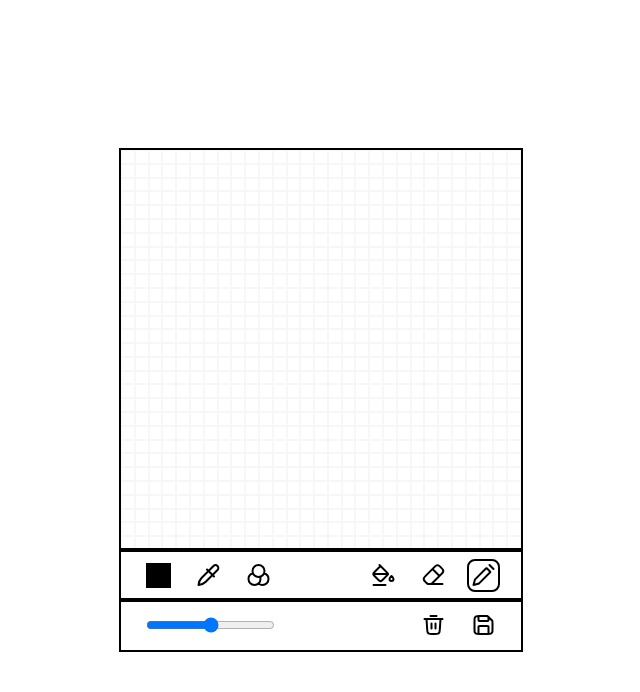
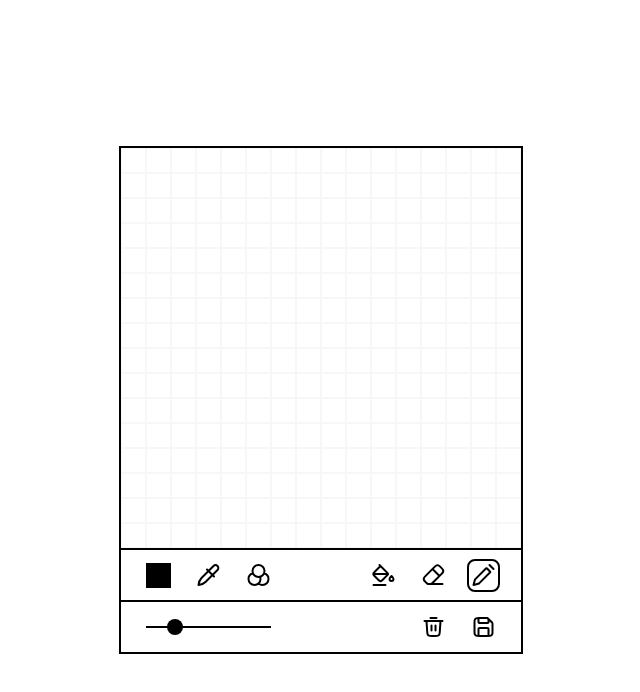
Before and after one commit to JakubKacprzak/Etch-A-Sketch, a plain HTML site: page index.html in a window 1280 px wide. Shown: the whole page, without its empty margins (319-959 px from the left). Drawn offline with Linux system fonts and the light colour scheme.

Commit message:
last touch

```diff
--- a/app.js
+++ b/app.js
@@ -20,7 +20,7 @@ document.addEventListener('DOMContentLoaded', () => {
   boardGrid.addEventListener('input', createBoard);
   clear.addEventListener('click', clearBoard);
   colorPick.addEventListener('input', chooseColor);
-  saveButton.addEventListener('click', saveBoardAsImage)
+  // saveButton.addEventListener('click', saveBoardAsImage)
 
   boardGrid.value = boardSize;
 
--- a/index.html
+++ b/index.html
@@ -51,7 +51,7 @@
         </div>
         <div class="ui-options">
           <div class="board-resolution">
-            <input type="range" id="board-grid" min="8" max="50">
+            <input type="range" id="board-grid" min="8" max="50" value="16">
           </div>
           <div class="board-options">
             <div class="board-options-wrapper">
--- a/style.css
+++ b/style.css
@@ -8,10 +8,12 @@ body{
   place-content: center;
   height: 100svh;
 }
+.container{
+  outline: 2px black solid;
+}
 .board{
   width: 400px;
   height: 400px;
-  outline: 2px black solid;
   display: grid;
 }
 .board-element{
@@ -21,7 +23,7 @@ body{
 .ui-tools,
 .ui-options{
   display: flex;
-  outline: 2px black solid;
+  border-top: 2px solid black;
 }
 .color-tools,
 .pen-tools{
@@ -118,3 +120,30 @@ label input:checked ~ .checkmark{
 .board-options-wrapper img{
   cursor: pointer;
 }
+#board-grid{
+  -webkit-appearance: none;
+  -moz-apperance: none;
+  appearance: none;
+  width: 125px;
+  height: 2px;
+  background-color: black;
+  border: none;
+  outline: none;
+  cursor: pointer;
+}
+#board-grid::-webkit-slider-thumb{
+  appearance: none;
+  -webkit-appearance: none;
+  background-color: black;
+  width: 16px;
+  height: 16px;
+  aspect-ratio: 1;
+  border-radius: 50%;
+}
+#board-grid::-moz-range-thumb{
+  background-color: black;
+  width: 16px;
+  height: 16px;
+  aspect-ratio: 1;
+  border-radius: 50%;
+}
```
